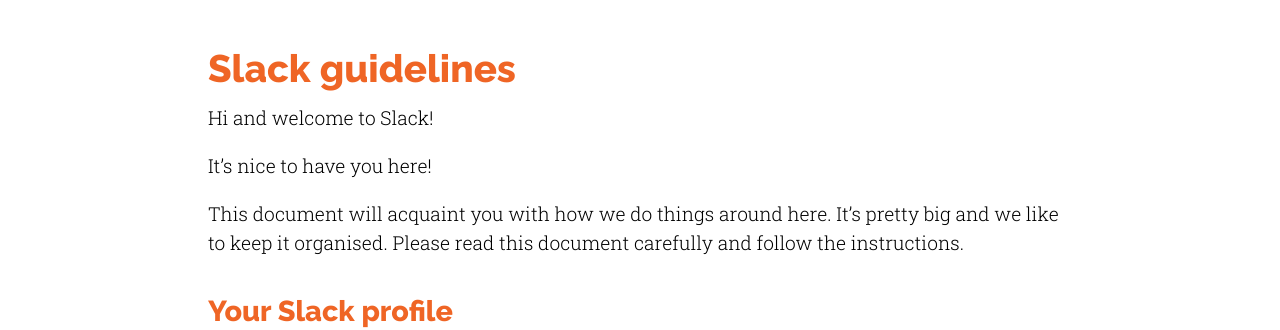
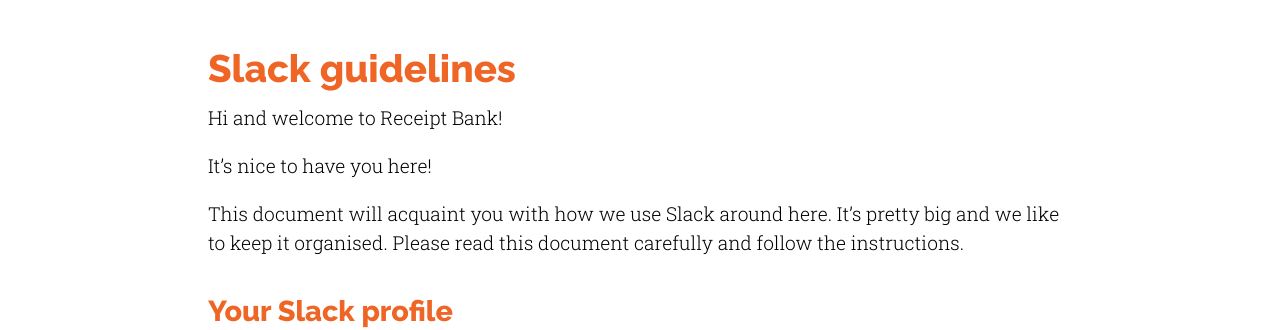
Before and after one commit to dext/guides, a Jekyll site: the page built from slack.md, in a window 1280 px wide and 900 px high. Shown: the part 210-540 px from the top of the window. Built offline with Jekyll 4.4.1, drawn with Linux system fonts in a browser that asks for light colours; emoji names are drawn with the system emoji font; our own code applies the rules of GitHub Pages for plain Markdown files.

```diff
--- a/slack.md
+++ b/slack.md
@@ -1,10 +1,10 @@
 # Slack guidelines
 
-Hi and welcome to Slack!
+Hi and welcome to Receipt Bank!
 
 It's nice to have you here!
 
-This document will acquaint you with how we do things around here. It's pretty big and we like to
+This document will acquaint you with how we use Slack around here. It's pretty big and we like to
 keep it organised. Please read this document carefully and follow the instructions.
 
 ## Your Slack profile
```
